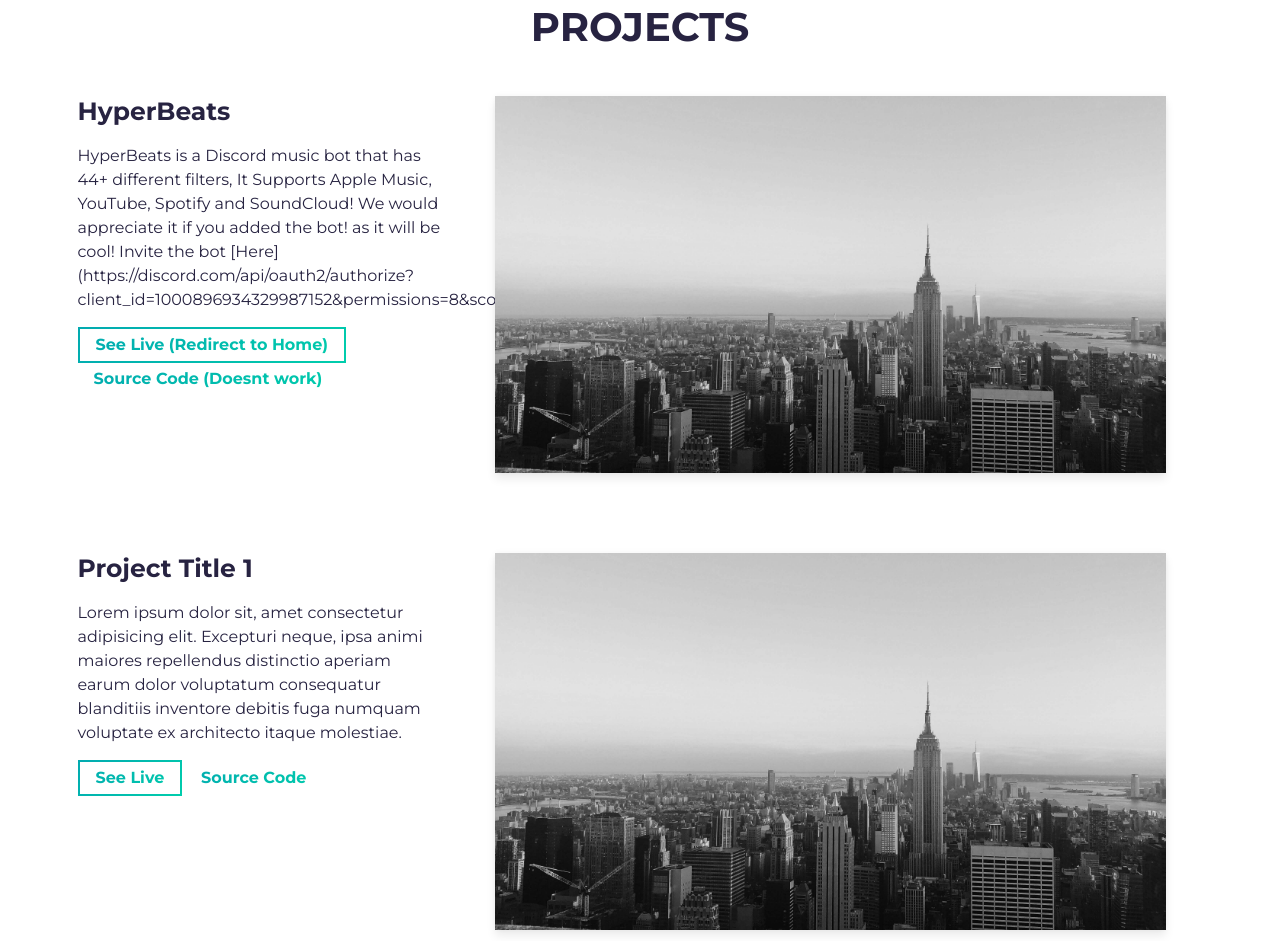
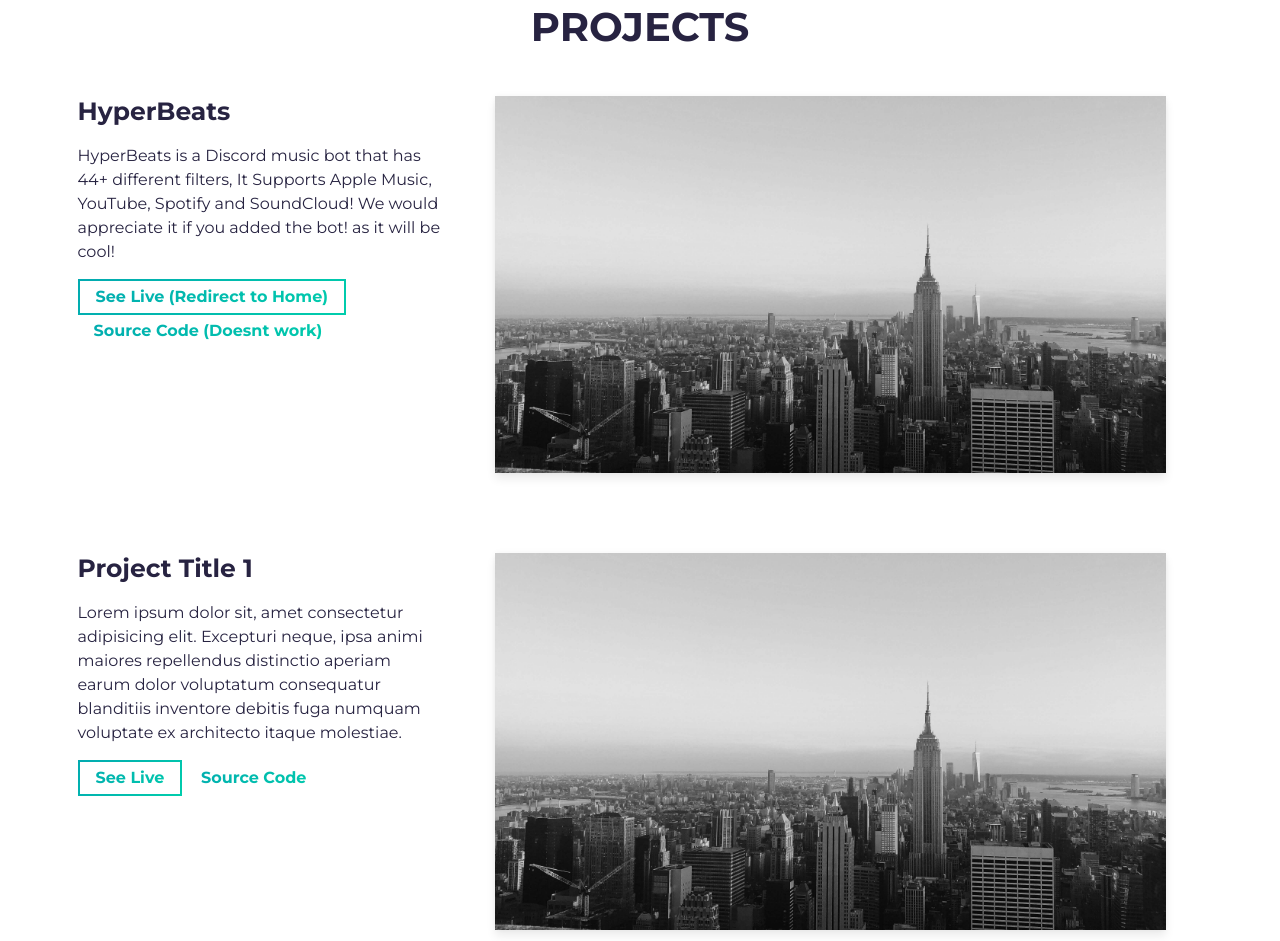
Before and after one commit to KyleGamezYT/portfolio, a website built with Parcel: page src/index.html in a window 1280 px wide. Shown: the part 1318-2259 px from the top of the page. Built offline with nearby package versions, Linux system fonts and the light colour scheme.

Commit message:
FUCK YOU BUTTONS

```diff
--- a/src/index.html
+++ b/src/index.html
@@ -99,10 +99,10 @@
               <h3 class="project-wrapper__text-title">HyperBeats</h3>
               <div>
                 <p class="mb-4">
-                  HyperBeats is a Discord music bot that has 44+ different filters, It Supports Apple Music, YouTube, Spotify and SoundCloud! We would appreciate it if you added the bot! as it will be cool! Invite the bot [Here](https://discord.com/api/oauth2/authorize?client_id=1000896934329987152&permissions=8&scope=bot%20applications.commands)
+                  HyperBeats is a Discord music bot that has 44+ different filters, It Supports Apple Music, YouTube, Spotify and SoundCloud! We would appreciate it if you added the bot! as it will be cool!
                 </p>
               </div>
-              <a rel="noreferrer" target="_blank" class="cta-btn cta-btn--hero" href="#!">
+              <a rel="noreferrer" target="_blank" class="cta-btn cta-btn--hero" href="https://discord.com/api/oauth2/authorize?client_id=1000896934329987152&permissions=8&scope=bot%20applications.commands">
                 See Live (Redirect to Home)
               </a>
               <a rel="noreferrer" target="_blank" class="cta-btn text-color-main" href="#!">
@@ -140,7 +140,7 @@
               <a rel="noreferrer" target="_blank" class="cta-btn cta-btn--hero" href="#!">
                 See Live
               </a>
-              <a rel="noreferrer" target="_blank" class="cta-btn text-color-main" href="#!">
+              <a rel="noreferrer" target="_blank" class="cta-btn text-color-main" href="">
                 Source Code
               </a>
             </div>
```
